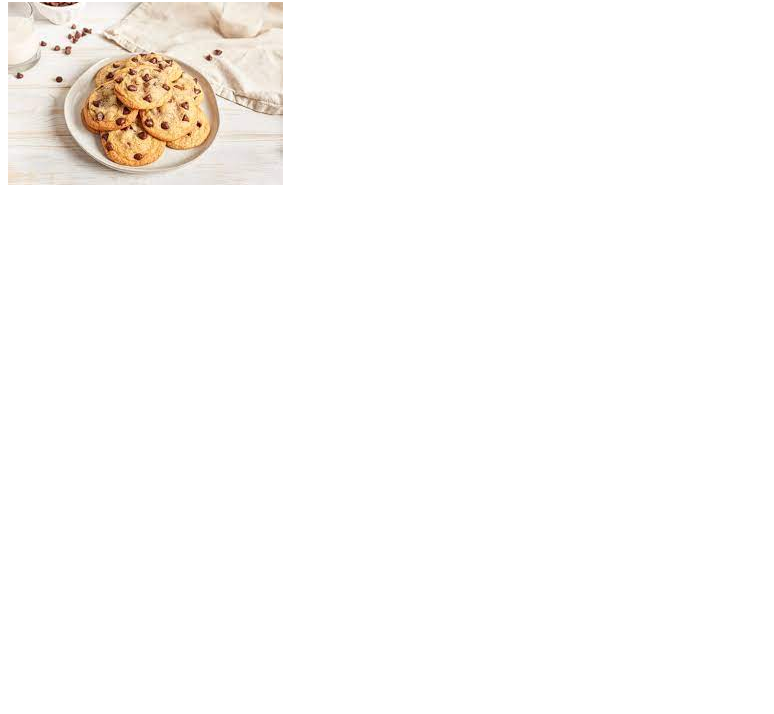
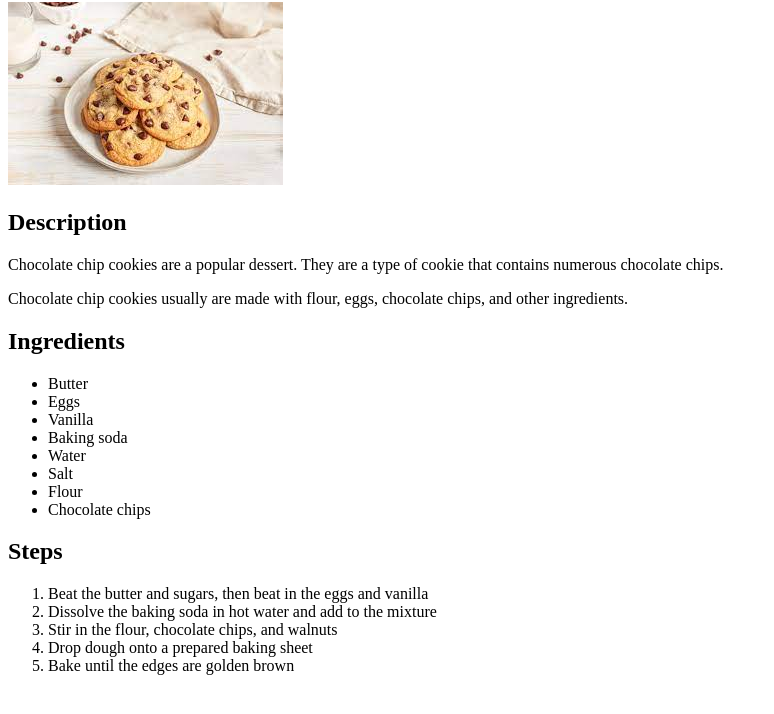
Before and after one commit to kosarsi/odin-recipes, a plain HTML site: page recipes/cookies.html in a window 1280 px wide. Shown: the part 78-792 px from the top of the page, without its empty margins (0-774 px from the left). Drawn offline with Linux system fonts and the light colour scheme.

Commit message:
Added description, ingredients, and steps for cookies

```diff
--- a/recipes/cookies.html
+++ b/recipes/cookies.html
@@ -8,6 +8,28 @@
 <body>
     <h1>Chocolate Chip Cookies</h1>
         <img src="../images/Cookies.jpeg" alt="Chocolate Chip Cookies">
+        <h2>Description</h2>
+            <p>Chocolate chip cookies are a popular dessert. They are a type of cookie that contains numerous chocolate chips.</p>
+            <p>Chocolate chip cookies usually are made with flour, eggs, chocolate chips, and other ingredients.</p>
+        <h2>Ingredients</h2>
+            <ul>
+                <li>Butter</li>
+                <li>Eggs</li>
+                <li>Vanilla</li>
+                <li>Baking soda</li>
+                <li>Water</li>
+                <li>Salt</li>
+                <li>Flour</li>
+                <li>Chocolate chips</li>
+            </ul>
+        <h2>Steps</h2>
+            <ol>
+                <li>Beat the butter and sugars, then beat in the eggs and vanilla</li>
+                <li>Dissolve the baking soda in hot water and add to the mixture</li>
+                <li>Stir in the flour, chocolate chips, and walnuts</li>
+                <li>Drop dough onto a prepared baking sheet</li>
+                <li>Bake until the edges are golden brown</li>
+            </ol>
 
 </body>
 </html>
```
